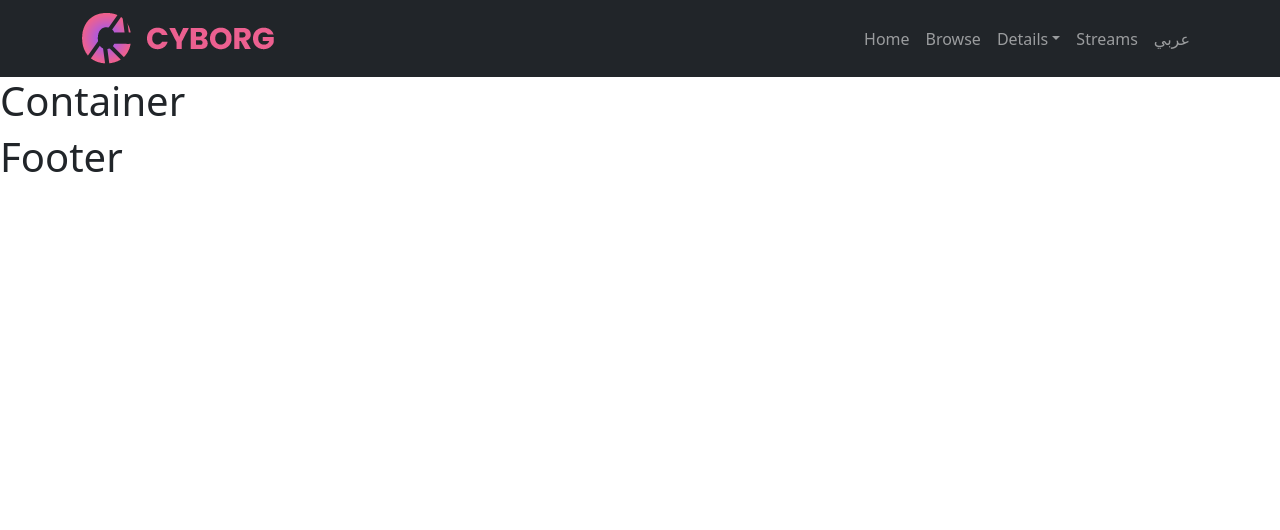
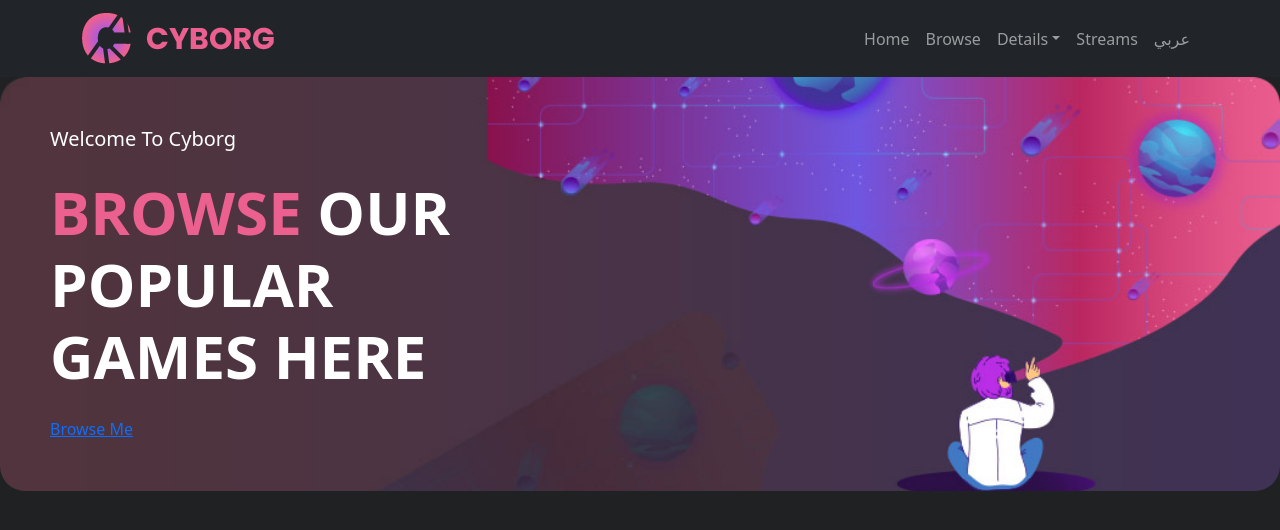
Before and after one commit to Taha991/Highlog, a JavaScript app: page / in a window 1280 px wide. Shown: the top 530 px of the page. Built offline with nearby package versions, Linux system fonts and the light colour scheme.

Commit message:
creating variables for css

```diff
--- a/src/App.css
+++ b/src/App.css
@@ -0,0 +1,20 @@
+:root {
+  --color-dark: #27292a;
+  --color-darkest: #1f2122 ;
+  --color-light: #fff ;
+  --color-primary: #ec6090;
+  --color-bg-body:var(--color-darkest) ;
+
+  --dist-primary: 50px ;
+  --padding-primary:var(--dist-primary);
+  --margin-primary: var(--dist-primary);
+  --border-radius-primary: calc(var(--dist-primary) /2);
+
+
+  --font-weight-bold:900;
+  --font-weight-normal: 400;
+}
+
+body{
+  background-color: var(--color-bg-body);
+}
--- a/src/App.js
+++ b/src/App.js
@@ -1,12 +1,14 @@
 import './App.css'
 
-import {Header , Footer , Container} from "./components/index"
+import {Header , Footer , Container , Hero} from "./components/index"
 
  const App = () => {
   return(
     <>
-    <Header/>
-    <Container />
+    <Header />
+    <Container>
+      <Hero />
+    </Container>
     <Footer />
     </>
   )
--- a/src/components/Container/Container.js
+++ b/src/components/Container/Container.js
@@ -1,10 +1,11 @@
 import './Container.css';
+import Hero from '../Hero/Hero'
 
-const Container = () => {
+const Container = (props) => {
   return(
-    <>
-    <h1>Container</h1>
-    </>
+    <div>
+    {props.children}
+    </div>
   )
 }
 export default Container;
--- a/src/components/Footer/Footer.js
+++ b/src/components/Footer/Footer.js
@@ -3,7 +3,7 @@ import './Footer.css';
 const Footer = () => {
   return(
     <>
-    <h1>Footer</h1>
+
     </>
   )
 }
--- a/src/components/Header/Header.js
+++ b/src/components/Header/Header.js
@@ -4,6 +4,7 @@ import NavItem , {NavItemDropDown} from '../NavItem/NavItem';
 
 const Header = (props) => {
   return(
+
     <div className="navbar navbar-expand-md bg-dark navbar-dark ">
     <div className="container">
         <a href="#" className="navbar-brand">
--- /dev/null
+++ b/src/components/Hero/Hero.css
@@ -0,0 +1,32 @@
+.hero-main{
+  background: url(../../assets/images/banner-bg.jpg) no-repeat top right /cover;
+  background-color: var(--color-dark);
+  color: var(--color-light);
+  border-radius: var(--border-radius-primary);
+  padding: var(--padding-primary);
+}
+
+
+.hero-text{
+  max-width: 500px;
+}
+
+
+.hero-title{
+  font-size: 60px;
+  text-transform: uppercase;
+  margin-bottom: calc(var(--margin-primary) /2);
+  font-weight: 900;
+}
+
+.hero-title em{
+  font-style: normal;
+  color: var(--color-primary);
+}
+
+.hero-subtitle{
+  font-size: 20px;
+  color: white;
+  font-weight: 400;
+  margin-bottom: calc(var(--margin-primary) /2);
+}
--- /dev/null
+++ b/src/components/Hero/Hero.js
@@ -0,0 +1,17 @@
+import './Hero.css';
+
+const Hero = () => {
+  return (
+    <div className='hero-main'>
+      <div className='hero-text'>
+        <h6 className='hero-subtitle'>Welcome To Cyborg</h6>
+        <h4 className='hero-title'><em>Browse</em> Our Popular Games Here</h4>
+
+        <div className='main-button'>
+          <a href='browse.html'>Browse Me</a>
+        </div>
+      </div>
+    </div>
+  )
+}
+export default Hero;
--- a/src/components/index.js
+++ b/src/components/index.js
@@ -1,3 +1,4 @@
 export {default as Header} from './Header/Header';
 export {default as Footer} from './Footer/Footer';
 export {default as Container} from './Container/Container';
+export {default as Hero} from './Hero/Hero';
```
